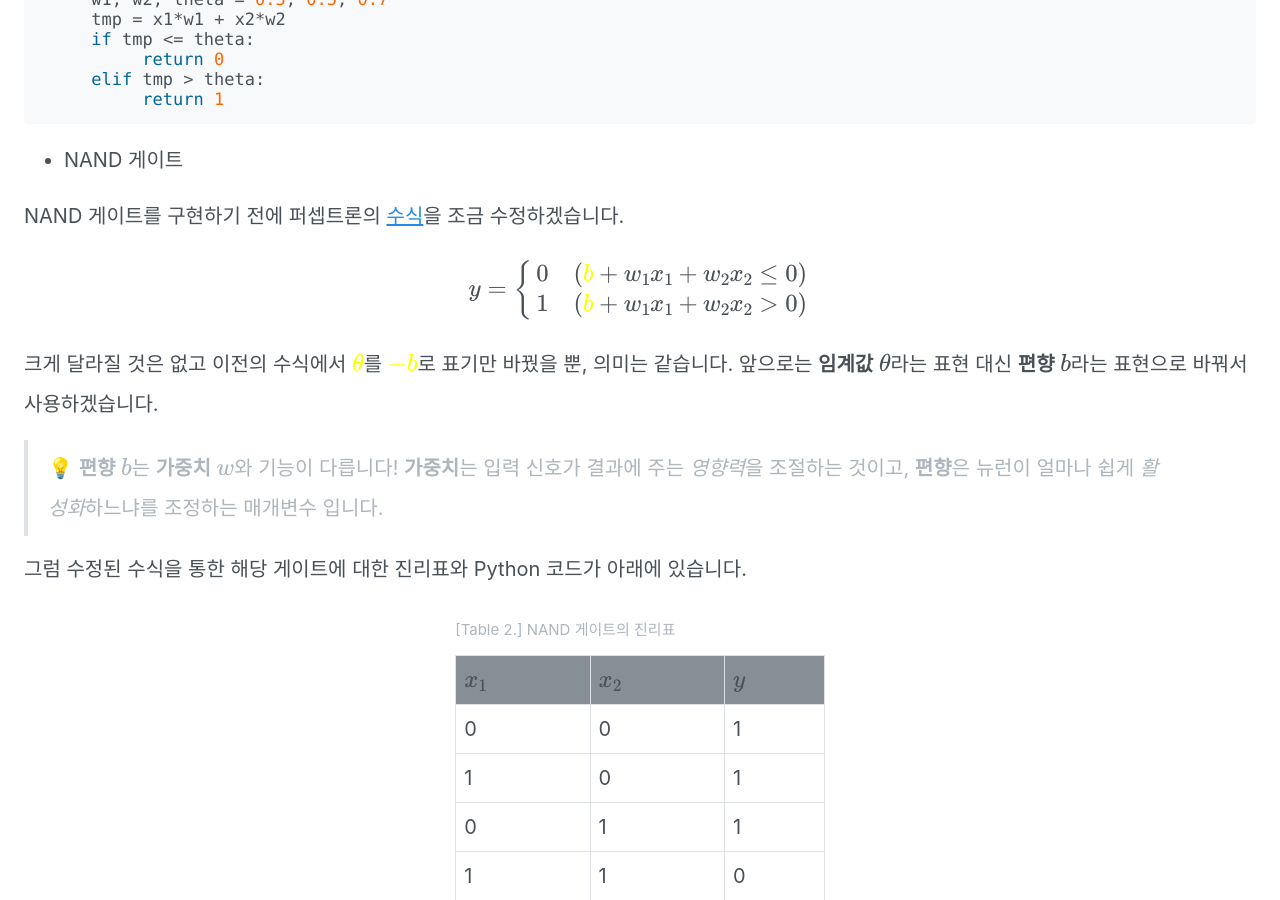
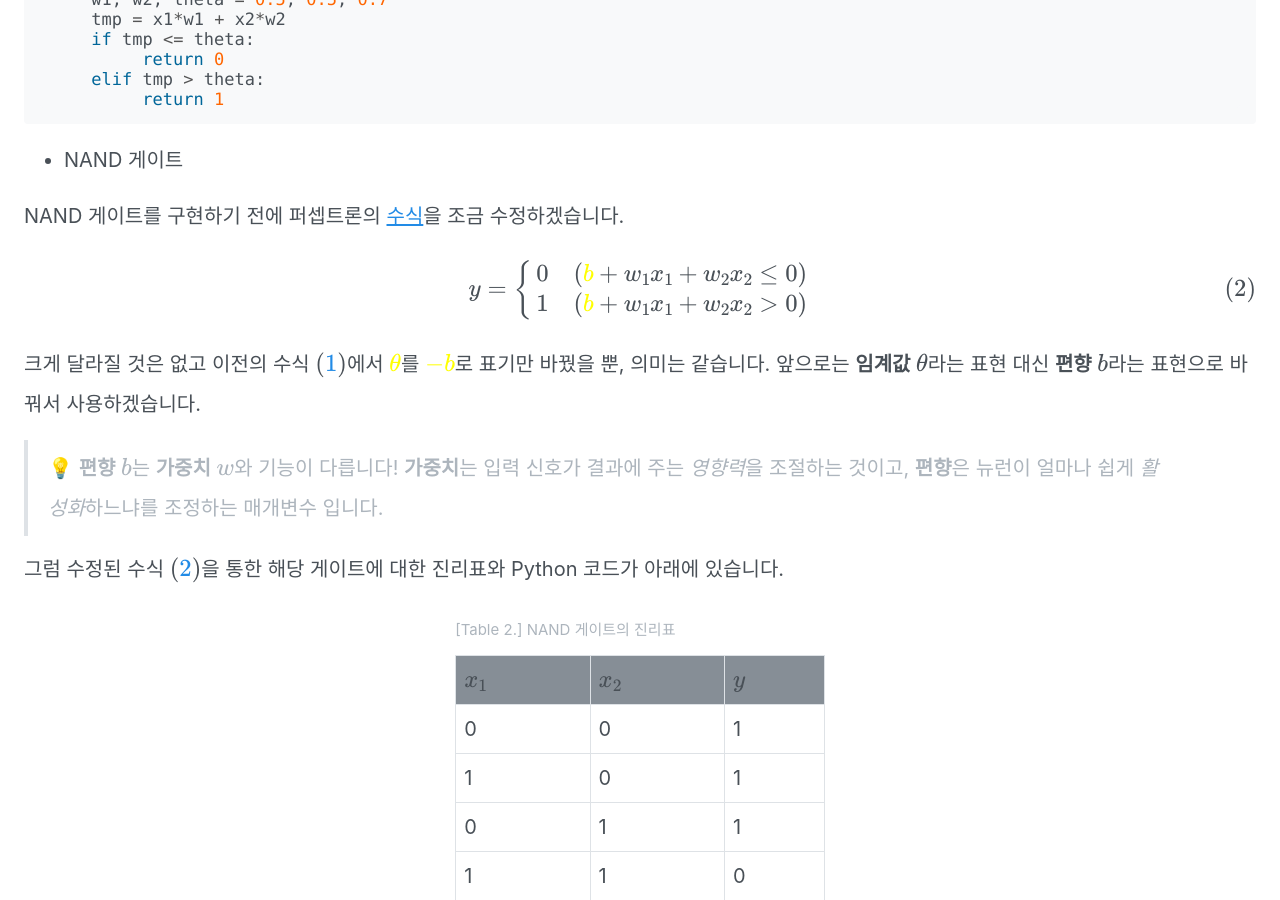
Before and after one commit to mngupark/mngupark.github.io, a Jekyll site: the page built from _posts/study/machine learning/deep learning/2022-12-26-perceptron-1.md, in a window 1280 px wide and 900 px high, scrolled down 2720 px. Built offline with Jekyll 4.4.1, drawn with Linux system fonts in a browser that asks for light colours; emoji names are drawn with the system emoji font; formulas are drawn with MathJax 3; some of the changed text lies outside the part shown.

Commit message:
add number for equations

```diff
--- a/_posts/study/machine learning/deep learning/2022-12-26-perceptron-1.md
+++ b/_posts/study/machine learning/deep learning/2022-12-26-perceptron-1.md
@@ -49,7 +49,7 @@ $$
 y=\begin{cases}
 0 & (w_1 x_1 + w_2 x_2 \le \theta) \\
 1 & (w_1 x_1 + w_2 x_2 > \theta)
-\end{cases}
+\end{cases} \label{perceptron_2} \tag{1}
 $$
 
 퍼셉트론은 복수의 입력 신호 **각각에** 고유한 **가중치**를 부여합니다. **가중치**는 각 신호가 결과에 주는 영향력을 조절하는 요소로 작용합니다.
@@ -90,15 +90,15 @@ $$
 y=\begin{cases}
 0 & ({\color{yellow}b} + w_1 x_1 + w_2 x_2 \le 0) \\
 1 & ({\color{yellow}b} + w_1 x_1 + w_2 x_2 > 0)
-\end{cases}
+\end{cases} \label{perceptron_3} \tag{2}
 $$
 
-크게 달라질 것은 없고 이전의 수식에서 $\color{yellow}\theta$를 $\color{yellow}{-b}$로 표기만 바꿨을 뿐, 의미는 같습니다.
+크게 달라질 것은 없고 이전의 수식 $(\ref{perceptron_2})$에서 $\color{yellow}\theta$를 $\color{yellow}{-b}$로 표기만 바꿨을 뿐, 의미는 같습니다.
 앞으로는 **임계값** $\theta$라는 표현 대신 **편향** $b$라는 표현으로 바꿔서 사용하겠습니다.
 
 > :bulb: **편향** $b$는 **가중치** $w$와 기능이 다릅니다! **가중치**는 입력 신호가 결과에 주는 *영향력*을 조절하는 것이고, **편향**은 뉴런이 얼마나 쉽게 *활성화*하느냐를 조정하는 매개변수 입니다.
 
-그럼 수정된 수식을 통한 해당 게이트에 대한 진리표와 Python 코드가 아래에 있습니다.
+그럼 수정된 수식 $(\ref{perceptron_3})$을 통한 해당 게이트에 대한 진리표와 Python 코드가 아래에 있습니다.
 
 <table style="margin-left: auto; margin-right: auto; width: 30%;">
   <caption>NAND 게이트의 진리표</caption>
```
Also changed, not shown: _posts/study/machine learning/deep learning/2023-01-02-neural-network-1.md (+4 -4 lines).
